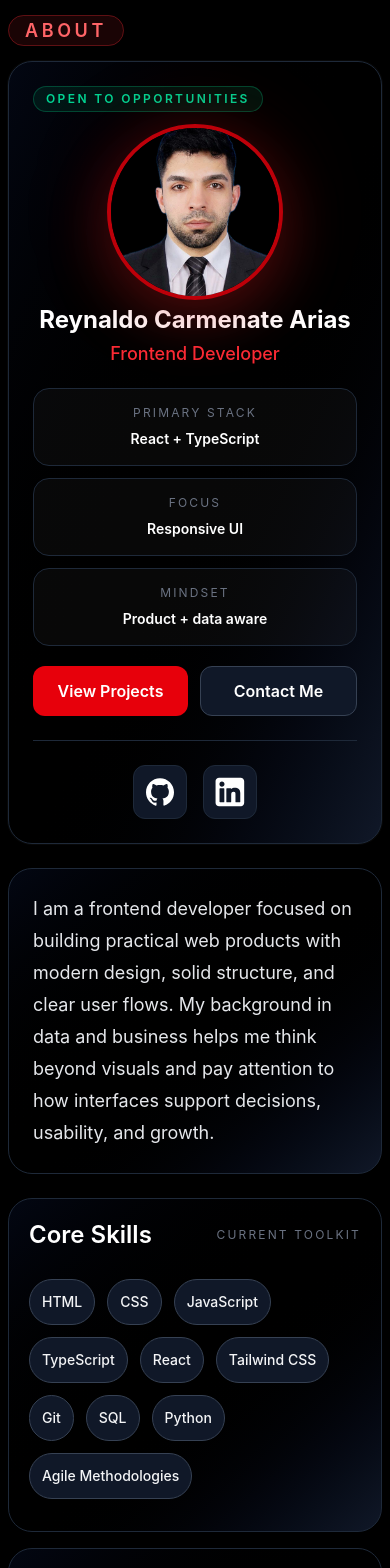
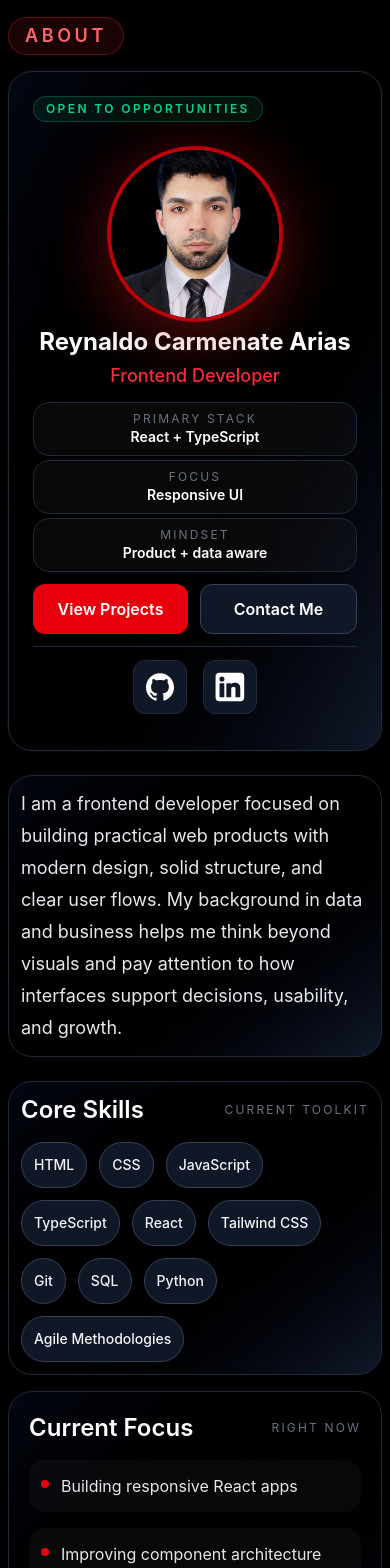
Before and after one commit to ReySlash/Portfolio_landing_page, a React (Vite) app: page / in a window 390 px wide. Shown: the part 1640-3208 px from the top of the page. Built offline with nearby package versions, Linux system fonts and the light colour scheme.

Commit message:
about section: improved responsiveness and semantic structure

```diff
--- a/src/components/About.tsx
+++ b/src/components/About.tsx
@@ -4,23 +4,23 @@ import Reveal from "./Reveal";
 
 function About() {
   return (
-    <section id="about" className="scroll-mt-24 flex flex-col gap-4">
+    <section
+      id="about"
+      className="scroll-mt-24 flex flex-col gap-4 xl:min-h-[calc(100vh-6rem)]"
+    >
       <Reveal className="max-w-3xl">
-        <span className="w-fit rounded-full border border-red-500/30 bg-red-500/10 px-4 py-1 text-lg font-semibold uppercase tracking-[0.2em] text-red-400">
+        <h2 className="w-fit rounded-full border border-red-500/30 bg-red-500/10 px-4 py-1 text-lg font-semibold uppercase tracking-[0.2em] text-red-400">
           About
-        </span>
+        </h2>
       </Reveal>
 
       <Reveal
         className="grid gap-6 lg:grid-cols-[0.95fr_1.35fr] lg:items-start"
         delay={80}
       >
-        <div className="h-full">
-          <AboutCard />
-        </div>
-        <div className="h-full">
-          <AboutDescription />
-        </div>
+        <AboutCard />
+
+        <AboutDescription />
       </Reveal>
     </section>
   );
--- a/src/components/AboutCard.tsx
+++ b/src/components/AboutCard.tsx
@@ -10,15 +10,15 @@ function AboutCard() {
   ];
 
   return (
-    <div className="overflow-hidden rounded-3xl border border-gray-800 bg-linear-to-br from-gray-950 via-black to-gray-900 p-6 shadow-[0_0_0_1px_rgba(255,255,255,0.03)] lg:p-8">
-      <div className="mb-3 flex items-start justify-between gap-1">
+    <div className="overflow-hidden rounded-3xl border border-gray-800 bg-linear-to-br from-gray-950 via-black to-gray-900 p-6 shadow-[0_0_0_1px_rgba(255,255,255,0.03)] h-full flex flex-col justify-between gap-3">
+      <div className="mb-3 flex items-start justify-between">
         <span className="inline-flex rounded-full border border-emerald-500/30 bg-emerald-500/10 px-3 py-1 text-xs font-semibold uppercase tracking-[0.2em] text-emerald-400">
           Open to opportunities
         </span>
       </div>
 
-      <div className="flex flex-col items-center text-center">
-        <div className="relative mb-1">
+      <div className="flex flex-col items-center text-center gap-1">
+        <div className="relative">
           <div className="absolute inset-0 rounded-full bg-red-600/20 blur-2xl" />
           <img
             className="relative mx-auto h-44 w-44 rounded-full border-4 border-red-600/80 object-cover shadow-[0_20px_60px_rgba(220,38,38,0.25)]"
@@ -30,23 +30,19 @@ function AboutCard() {
         <h3 className="text-2xl font-bold text-white">
           Reynaldo Carmenate Arias
         </h3>
-        <p className="mt-1 text-lg font-medium text-red-500">
-          Frontend Developer
-        </p>
+        <p className="text-lg font-medium text-red-500">Frontend Developer</p>
       </div>
 
-      <div className="my-5 grid gap-3 sm:grid-cols-3 lg:grid-cols-1 xl:grid-cols-3">
+      <div className="gap-1 grid sm:gap-3 sm:grid-cols-3 lg:gap-1 lg:grid-cols-1 xl:gap-3 xl:grid-cols-3">
         {highlights.map((item) => (
           <div
-            className="rounded-2xl border border-gray-800 bg-white/3 px-4 py-4 text-center md:text-left"
+            className="rounded-2xl border border-gray-800 bg-white/3 px-4 py-2 text-center md:text-left"
             key={item.label}
           >
             <p className="text-xs uppercase tracking-[0.18em] text-gray-500">
               {item.label}
             </p>
-            <p className="mt-2 text-sm font-semibold text-white">
-              {item.value}
-            </p>
+            <p className="text-sm font-semibold text-white">{item.value}</p>
           </div>
         ))}
       </div>
@@ -67,7 +63,7 @@ function AboutCard() {
         </a>
       </div>
 
-      <div className="mt-6 flex items-center justify-center gap-4 border-t border-gray-800 pt-6">
+      <div className="h-20 flex items-center justify-center gap-4 border-t border-gray-800">
         <a
           className="rounded-xl border border-gray-800 bg-gray-900 p-3 transition-all duration-150 hover:scale-105 hover:cursor-pointer hover:border-gray-600 hover:bg-gray-800 active:scale-95"
           href="https://github.com/ReySlash"
--- a/src/components/AboutDescription.tsx
+++ b/src/components/AboutDescription.tsx
@@ -20,8 +20,8 @@ function AboutDescription() {
   ];
 
   return (
-    <div className="flex flex-col gap-6">
-      <div className="rounded-3xl border border-gray-800 bg-linear-to-br from-gray-950 via-black to-gray-900 p-6 lg:p-8">
+    <div className="flex flex-col gap-6 h-full">
+      <div className="rounded-3xl border border-gray-800 bg-linear-to-br from-gray-950 via-black to-gray-900 p-3 lg:p-6">
         <p className="text-left text-lg leading-8 text-gray-200">
           I am a frontend developer focused on building practical web products
           with modern design, solid structure, and clear user flows. My
@@ -30,9 +30,9 @@ function AboutDescription() {
         </p>
       </div>
 
-      <div className="grid gap-4 lg:grid-cols-[1.2fr_1fr] min-h-full">
-        <div className="h-full rounded-3xl border border-gray-800 bg-linear-to-br from-gray-950 via-black to-gray-900 p-5 lg:p-6">
-          <div className="mb-4 flex items-center justify-between gap-4">
+      <div className="grid gap-4 lg:grid-cols-[1.2fr_1fr] h-full">
+        <div className="flex flex-col h-full rounded-3xl border border-gray-800 bg-linear-to-br from-gray-950 via-black to-gray-900 p-3 lg:p-6 gap-4">
+          <div className="flex items-center justify-between gap-4">
             <h3 className="text-left text-2xl font-semibold text-white">
               Core Skills
             </h3>
@@ -40,15 +40,17 @@ function AboutDescription() {
               Current toolkit
             </span>
           </div>
-          <div className="flex flex-wrap gap-3 items-center text-sm font-medium py-3 lg:py-10">
+          <div className="flex flex-col h-full justify-center">
+            <ul className="flex flex-wrap gap-3 items-center text-sm font-medium">
               {coreSkills.map((skill) => (
-              <span
+                <li
                   className="rounded-full border py-3 border-gray-700 bg-gray-900 px-3 text-gray-100 transition-colors duration-150 hover:border-red-500/50 hover:text-white"
                   key={skill}
                 >
                   {skill}
-              </span>
+                </li>
               ))}
+            </ul>
           </div>
         </div>
 
```
Lines whose indentation alone changed are shown as unchanged.
